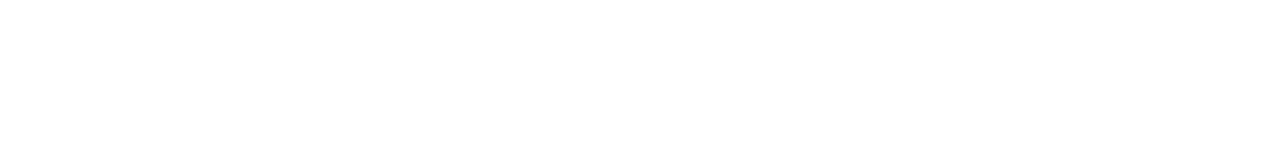
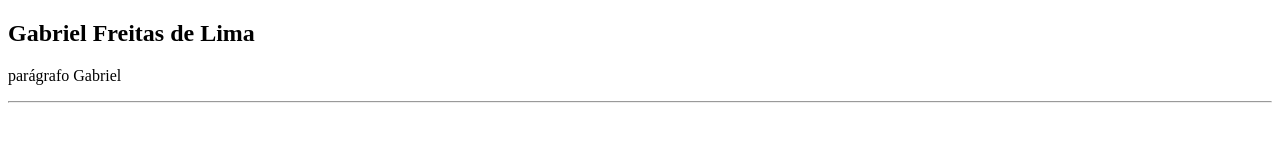
Before and after one commit to GabrielGodoi390/version-controll-task, a plain HTML site: page index.html in a window 1280 px wide. Drawn offline with Linux system fonts and the light colour scheme.

Commit message:
alterações gabriel lima

```diff
--- a/index.html
+++ b/index.html
@@ -6,6 +6,8 @@
     <title>Document</title>
 </head>
 <body>
-
+    <h2>Gabriel Freitas de Lima</h2>
+    <p>parágrafo Gabriel</p>
+    <hr>
 </body>
 </html>
```
